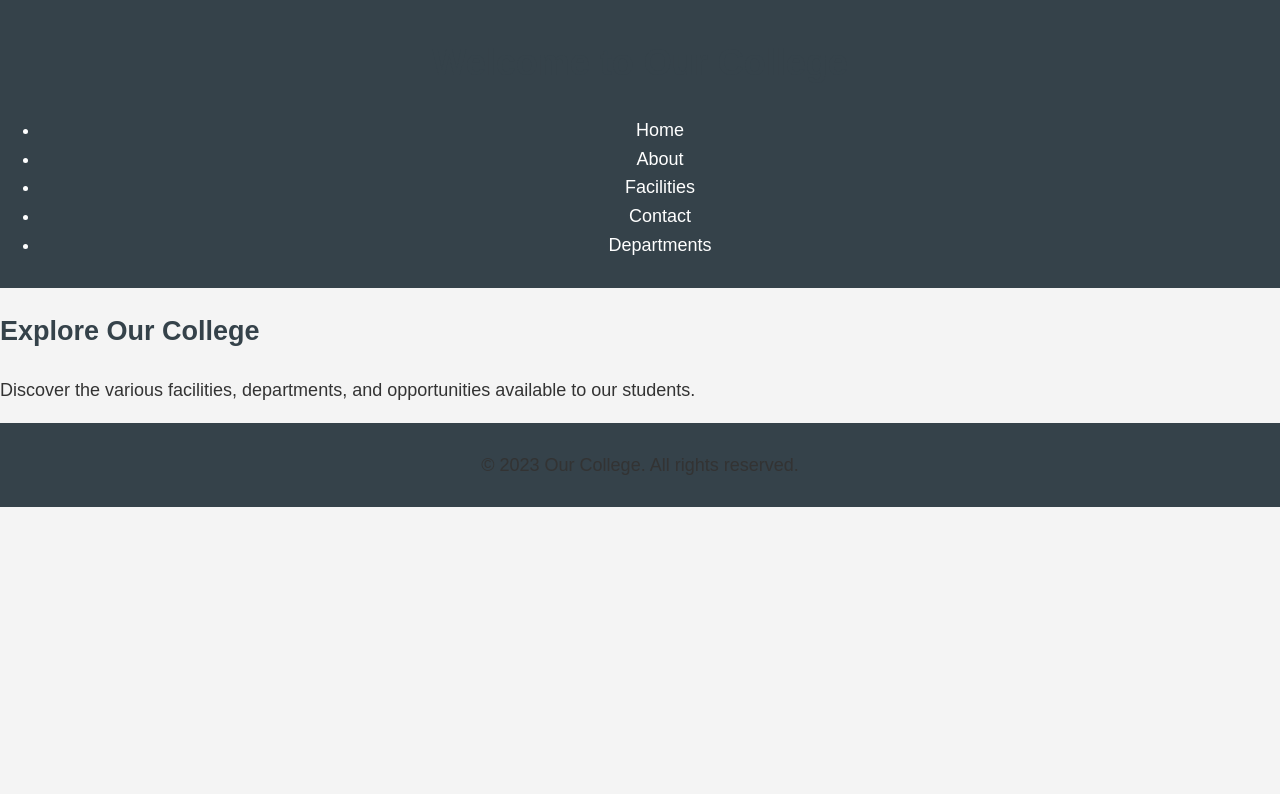
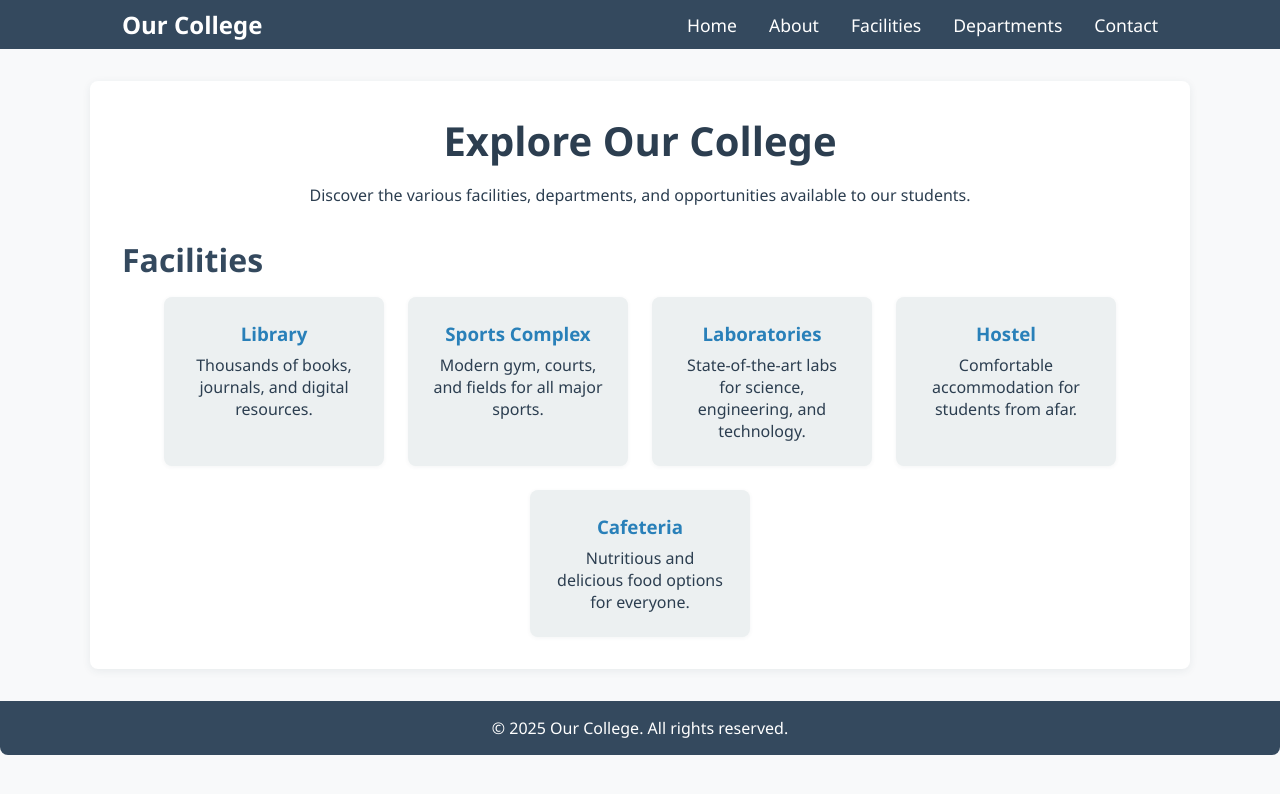
Before and after one commit to debjit-stack/collegeUI, a website: page index.html in a window 1280 px wide. Drawn offline with Linux system fonts and the light colour scheme.

Commit message:
fix bugs

```diff
--- a/index.html
+++ b/index.html
@@ -3,32 +3,55 @@
 <head>
     <meta charset="UTF-8">
     <meta name="viewport" content="width=device-width, initial-scale=1.0">
-    <title>College Website</title>
+    <title>Our College</title>
     <link rel="stylesheet" href="src/css/style.css">
-    <link rel="stylesheet" href="src/css/responsive.css">
 </head>
 <body>
-    <header>
-        <h1>Welcome to Our College</h1>
-        <nav>
-            <ul>
-                <li><a href="index.html">Home</a></li>
-                <li><a href="src/pages/about.html">About</a></li>
-                <li><a href="src/pages/facilities.html">Facilities</a></li>
-                <li><a href="src/pages/contact.html">Contact</a></li>
-                <li><a href="src/pages/departments.html">Departments</a></li>
+    <nav>
+        <div class="container">
+            <div class="logo">Our College</div>
+            <ul class="nav-links">
+                <li><a href="#">Home</a></li>
+                <li><a href="#">About</a></li>
+                <li><a href="#">Facilities</a></li>
+                <li><a href="#">Departments</a></li>
+                <li><a href="#">Contact</a></li>
             </ul>
-        </nav>
-    </header>
+        </div>
+    </nav>
     <main>
-        <section>
-            <h2>Explore Our College</h2>
+        <section class="hero">
+            <h1>Explore Our College</h1>
             <p>Discover the various facilities, departments, and opportunities available to our students.</p>
+        </section>
+        <section class="facilities">
+            <h2>Facilities</h2>
+            <div class="facility-list">
+                <div class="facility-card">
+                    <h3>Library</h3>
+                    <p>Thousands of books, journals, and digital resources.</p>
+                </div>
+                <div class="facility-card">
+                    <h3>Sports Complex</h3>
+                    <p>Modern gym, courts, and fields for all major sports.</p>
+                </div>
+                <div class="facility-card">
+                    <h3>Laboratories</h3>
+                    <p>State-of-the-art labs for science, engineering, and technology.</p>
+                </div>
+                <div class="facility-card">
+                    <h3>Hostel</h3>
+                    <p>Comfortable accommodation for students from afar.</p>
+                </div>
+                <div class="facility-card">
+                    <h3>Cafeteria</h3>
+                    <p>Nutritious and delicious food options for everyone.</p>
+                </div>
+            </div>
         </section>
     </main>
     <footer>
-        <p>&copy; 2023 Our College. All rights reserved.</p>
+        &copy; 2025 Our College. All rights reserved.
     </footer>
-    <script src="src/js/main.js"></script>
 </body>
 </html>
--- a/src/css/responsive.css
+++ b/src/css/responsive.css
@@ -1,58 +1,14 @@
-/* Responsive styles for the college website */
-
-/* Mobile styles */
-@media (max-width: 600px) {
-    body {
-        font-size: 14px;
+@media screen and (max-width: 768px) {
+    nav ul {
+        text-align: center;
     }
 
-    .header, .footer {
-        padding: 10px;
+    nav ul li {
+        display: block;
+        margin: 1rem 0;
     }
 
     .main-content {
-        padding: 5px;
-    }
-
-    .card {
-        margin: 10px 0;
+        margin-top: 200px;
     }
 }
-
-/* Tablet styles */
-@media (min-width: 601px) and (max-width: 900px) {
-    body {
-        font-size: 16px;
-    }
-
-    .header, .footer {
-        padding: 15px;
-    }
-
-    .main-content {
-        padding: 10px;
-    }
-
-    .card {
-        margin: 15px 0;
-    }
-}
-
-/* Desktop styles */
-@media (min-width: 901px) {
-    body {
-        font-size: 18px;
-    }
-
-    .header, .footer {
-        padding: 20px;
-    }
-
-    .main-content {
-        padding: 20px;
-    }
-
-    .card {
-        margin: 20px 0;
-    }
-}
--- a/src/css/style.css
+++ b/src/css/style.css
@@ -1,59 +1,107 @@
-/* Main styles for the college webpage */
-
-/* Layout */
-body {
+* {
     margin: 0;
-    font-family: Arial, sans-serif;
-    line-height: 1.6;
-    background-color: #f4f4f4;
+    padding: 0;
+    box-sizing: border-box;
 }
 
-header {
-    background: #35424a;
-    color: #ffffff;
-    padding: 10px 0;
+body {
+    font-family: 'Segoe UI', Arial, sans-serif;
+    background: #f8f9fa;
+    color: #2c3e50;
+}
+
+nav {
+    background: #34495e;
+    padding: 0.5rem 0;
+}
+
+nav .container {
+    display: flex;
+    justify-content: space-between;
+    align-items: center;
+    max-width: 1100px;
+    margin: 0 auto;
+    padding: 0 2rem;
+}
+
+.logo {
+    color: #fff;
+    font-size: 1.5rem;
+    font-weight: bold;
+}
+
+.nav-links {
+    list-style: none;
+    display: flex;
+    gap: 2rem;
+}
+
+.nav-links li a {
+    color: #fff;
+    text-decoration: none;
+    font-size: 1.1rem;
+    transition: color 0.2s;
+}
+
+.nav-links li a:hover {
+    color: #f1c40f;
+}
+
+main {
+    max-width: 1100px;
+    margin: 2rem auto 0 auto;
+    padding: 2rem;
+    background: #fff;
+    border-radius: 8px;
+    box-shadow: 0 2px 8px rgba(44, 62, 80, 0.08);
+}
+
+.hero {
+    text-align: center;
+    margin-bottom: 2rem;
+}
+
+.hero h1 {
+    font-size: 2.5rem;
+    margin-bottom: 1rem;
+}
+
+.facilities {
+    margin-top: 2rem;
+}
+
+.facilities h2 {
+    font-size: 2rem;
+    margin-bottom: 1rem;
+    color: #34495e;
+}
+
+.facility-list {
+    display: flex;
+    flex-wrap: wrap;
+    gap: 1.5rem;
+    justify-content: center;
+}
+
+.facility-card {
+    background: #ecf0f1;
+    border-radius: 8px;
+    padding: 1.5rem;
+    width: 220px;
+    box-shadow: 0 1px 4px rgba(44, 62, 80, 0.06);
     text-align: center;
 }
 
-nav {
-    margin: 10px 0;
+.facility-card h3 {
+    margin-bottom: 0.5rem;
+    color: #2980b9;
 }
 
-nav a {
-    color: #ffffff;
-    text-decoration: none;
-    padding: 10px 15px;
+footer {
+    background: #34495e;
+    color: #fff;
+    text-align: center;
+    padding: 1rem 0;
+    margin-top: 2rem;
+    border-radius: 0 0 8px 8px;
 }
-
-nav a:hover {
-    background: #e8491d;
-}
-
-/* Typography */
-h1, h2, h3 {
-    color: #35424a;
-}
-
-p {
-    color: #333;
-}
-
-/* Color scheme */
-.primary {
-    color: #e8491d;
-}
-
-.secondary {
-    color: #35424a;
-}
-
-/* Footer */
-footer {
-    background: #35424a;
-    color: #ffffff;
-    text-align: center;
-    padding: 10px 0;
-    position: relative;
-    bottom: 0;
-    width: 100%;
-}
```
